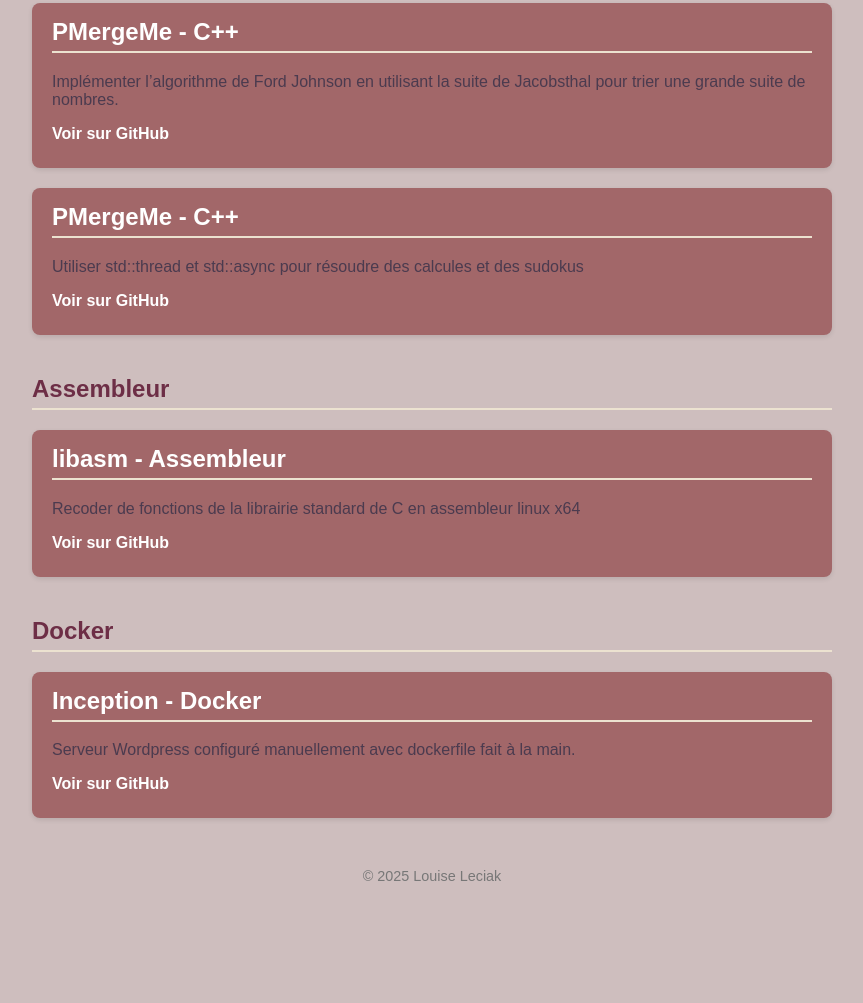
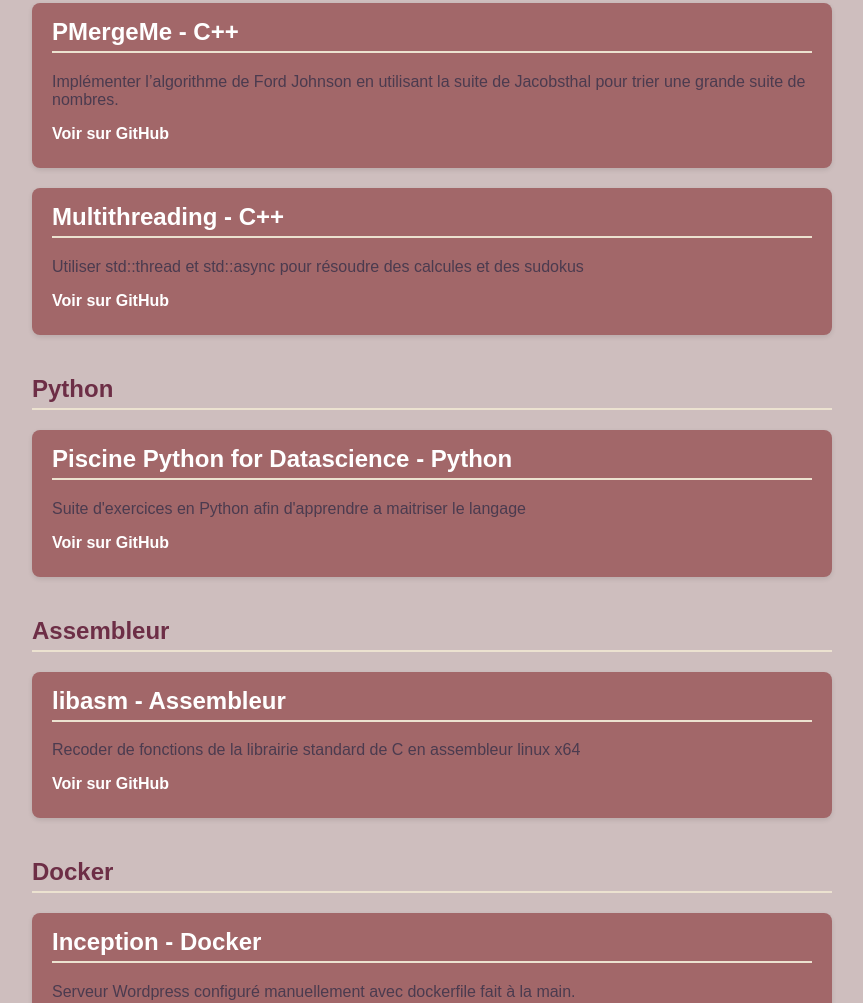
Before and after one commit to LouiseLeciak/portfolio, a plain HTML site: page index.html in a window 1280 px wide. Shown: the part 856-1859 px from the top of the page, without its empty margins (208-1071 px from the left). Before the commit the page ends 1760 px from the top, so only its background shows below. Drawn offline with Linux system fonts and the light colour scheme.

Commit message:
Update index.html

```diff
--- a/index.html
+++ b/index.html
@@ -171,10 +171,20 @@
     </article>
 
     <article class="project">
-      <h2>PMergeMe - C++</h2>
+      <h2>Multithreading - C++</h2>
       <p>Utiliser std::thread et std::async pour résoudre des calcules et des sudokus</p>
       <p>
         <a href="https://github.com/LouiseLeciak/multithreading" target="_blank" rel="noopener">Voir sur GitHub</a>
+      </p>
+    </article>
+
+    <h2>Python</h2>
+
+    <article class="project">
+      <h2>Piscine Python for Datascience - Python</h2>
+      <p>Suite d'exercices en Python afin d'apprendre a maitriser le langage</p>
+      <p>
+        <a href="https://github.com/LouiseLeciak/PYTHON-FOR-DATASCIENCE-42" target="_blank" rel="noopener">Voir sur GitHub</a>
       </p>
     </article>
 
```
